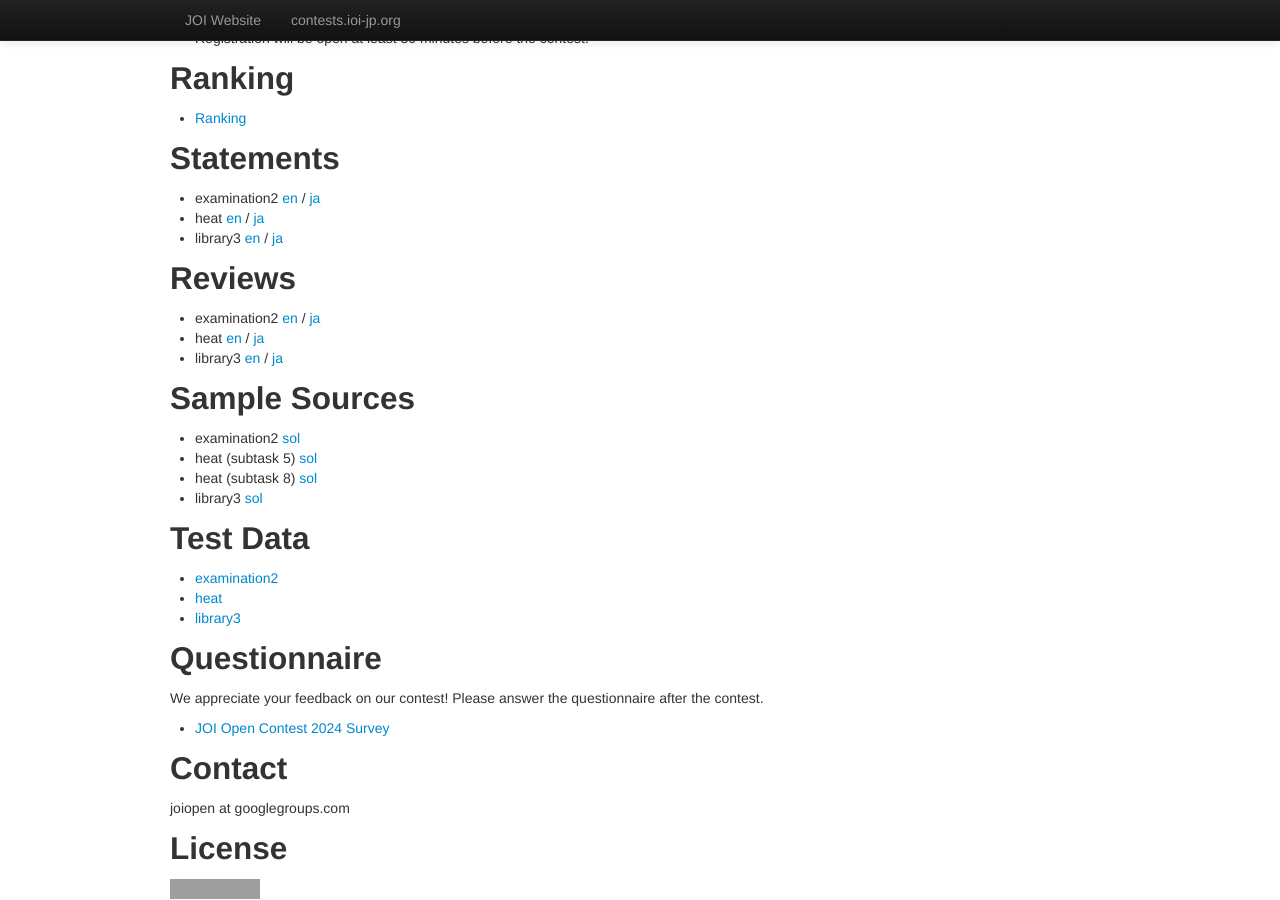
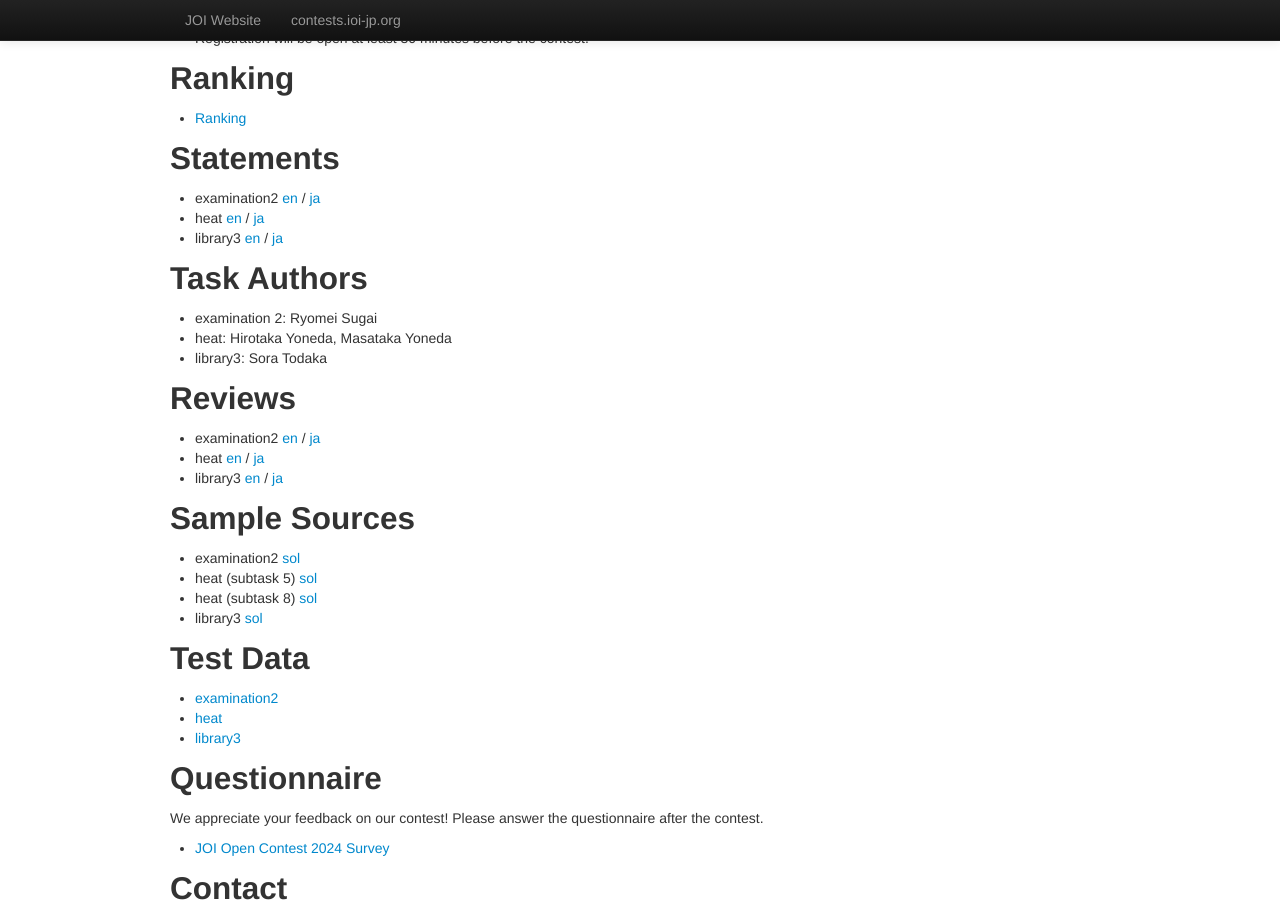
Before and after one commit to jcioi/joi-contests-site, a Jekyll site: the page built from open-2024/index.md, in a window 1280 px wide and 900 px high, scrolled down 1152 px. Built offline with Jekyll 4.4.1, drawn with Linux system fonts in a browser that asks for light colours; grey boxes are pictures that could not be loaded.

Commit message:
Add authors' names

```diff
--- a/open-2024/index.md
+++ b/open-2024/index.md
@@ -96,6 +96,11 @@ Rules that are not same as IOI 2017 Rule:
 - heat [en]({{ site.datadir }}/open-2024/heat/2024-open-heat-statement-en.pdf) / [ja]({{ site.datadir }}/open-2024/heat/2024-open-heat-statement.pdf)
 - library3 [en]({{ site.datadir }}/open-2024/library3/2024-open-library3-statement-en.pdf) / [ja]({{ site.datadir }}/open-2024/library3/2024-open-library3-statement.pdf)
 
+## Task Authors
+- examination 2: Ryomei Sugai
+- heat: Hirotaka Yoneda, Masataka Yoneda
+- library3: Sora Todaka
+
 ## Reviews
 
 - examination2 [en]({{ site.datadir }}/open-2024/examination2/2024-open-examination2-sol-en.pdf) / [ja]({{ site.datadir }}/open-2024/examination2/2024-open-examination2-sol.pdf)
```
